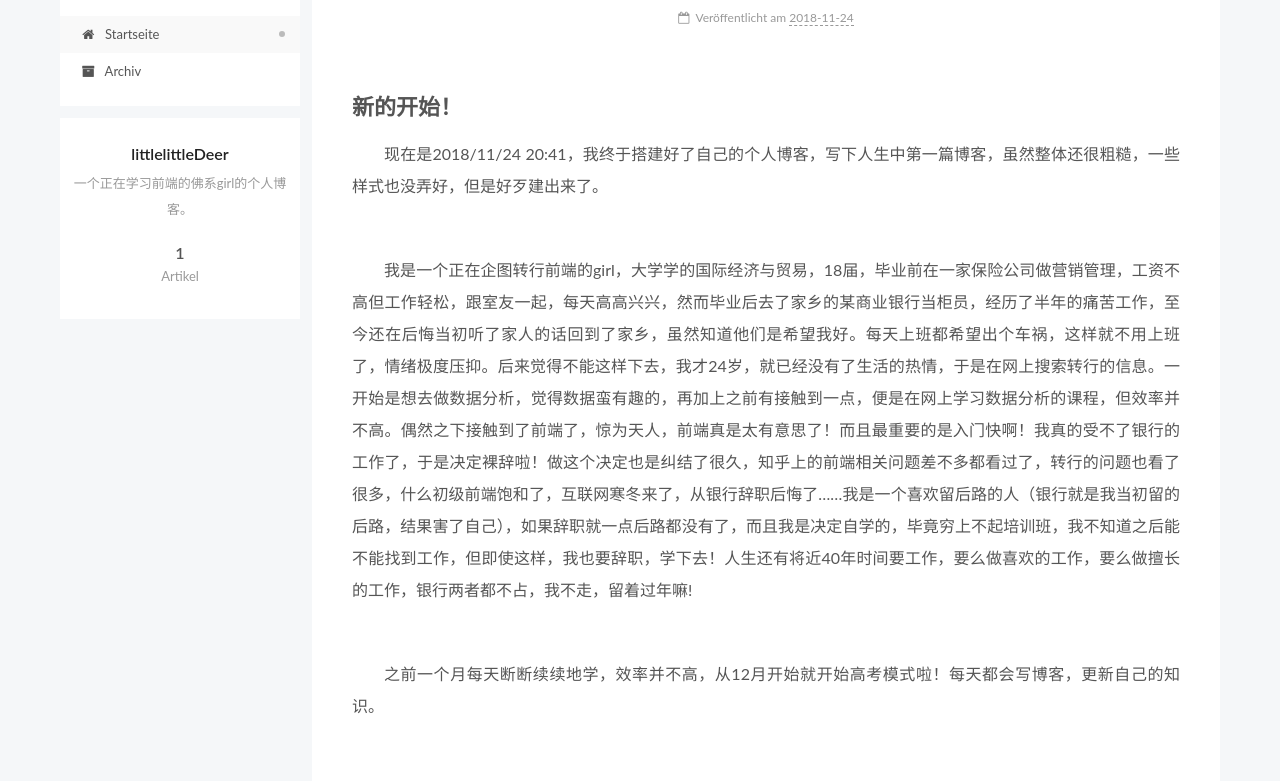
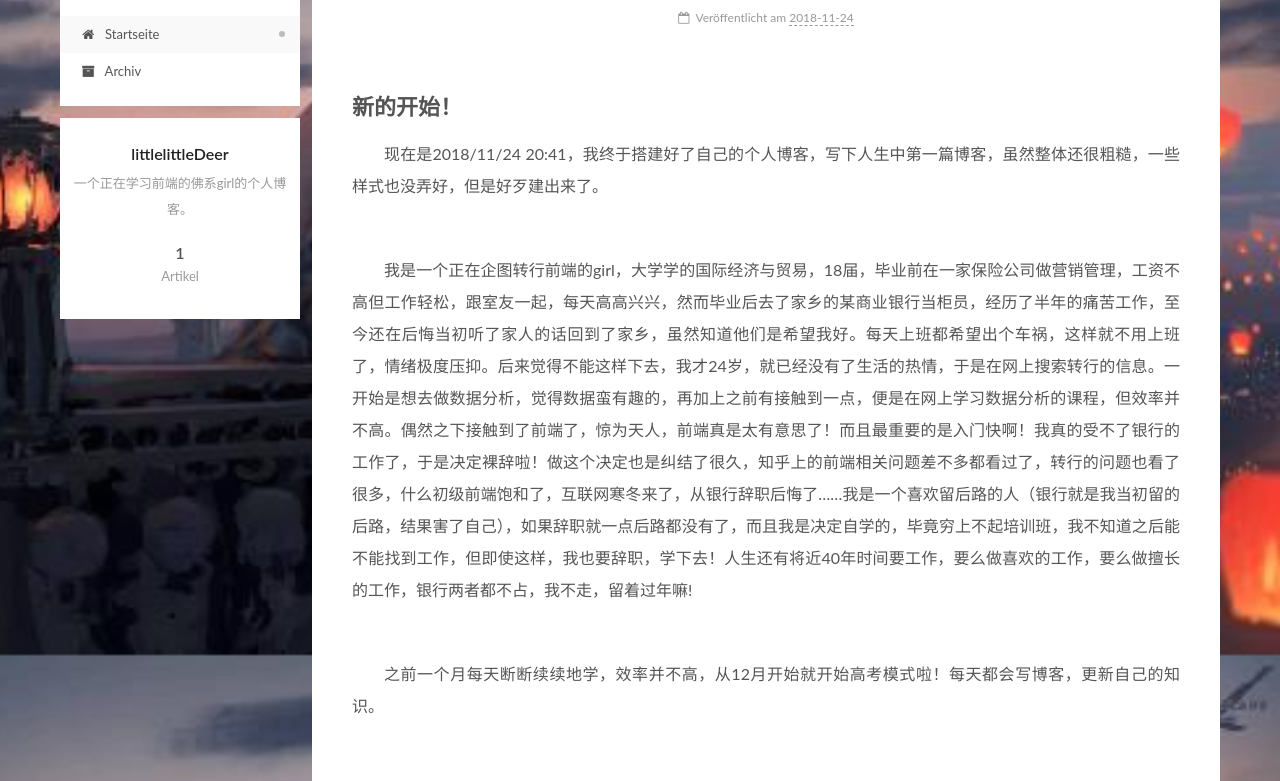
Before and after one commit to littlelittleDeer/littlelittleDeer.github-io, a plain HTML site: page index.html in a window 1280 px wide. Shown: the part 145-926 px from the top of the page. Drawn offline with Linux system fonts and the light colour scheme; no server answers; a script that the page names is missing.

Commit message:
Site updated: 2018-11-24 21:36:03

```diff
--- a/css/main.css
+++ b/css/main.css
@@ -1846,7 +1846,7 @@ pre .javascript .function {
   width: 4px;
   height: 4px;
   border-radius: 50%;
-  background: #85b512;
+  background: #6effd4;
 }
 .links-of-blogroll {
   font-size: 13px;
@@ -2982,3 +2982,16 @@ ul.breadcrumb li+li:last-child {
     text-align: justify;
   }
 }
+body {
+  background: url("/images/bg.jpg");
+  background-size: cover;
+  background-repeat: no-repeat;
+  background-attachment: fixed;
+  background-position: center;
+}
+* {
+  cursor: url("http://om8u46rmb.bkt.clouddn.com/sword2.ico"), auto !important;
+}
+:active {
+  cursor: url("http://om8u46rmb.bkt.clouddn.com/sword1.ico"), auto !important;
+}
```
